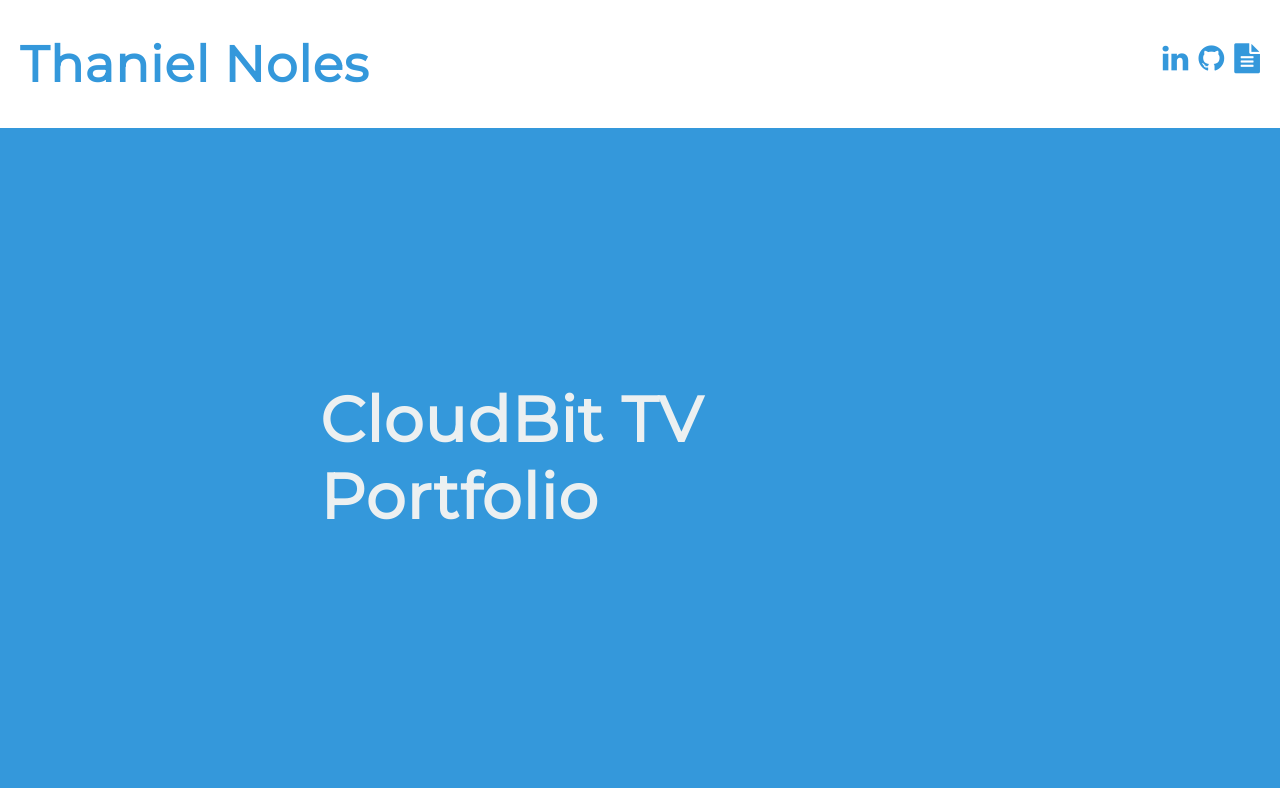
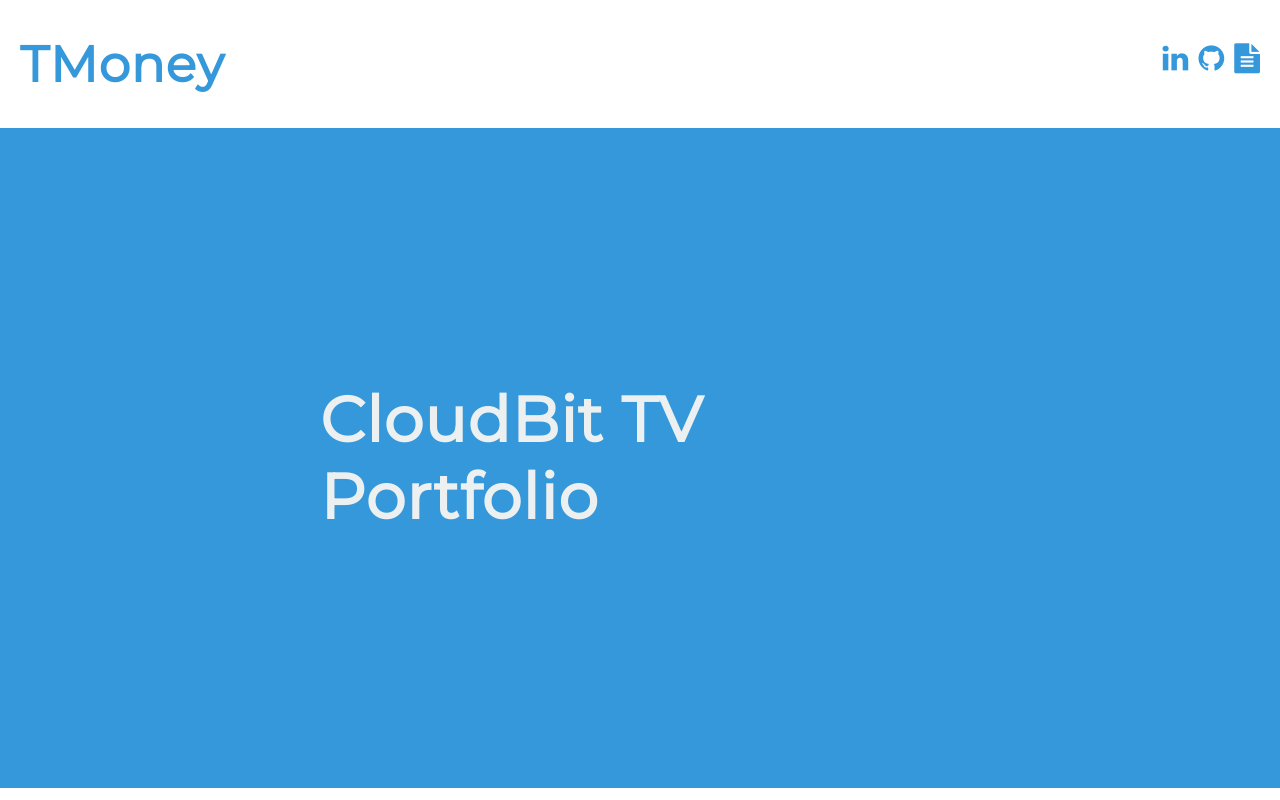
Before and after one commit to tnoles/my-portfolio, a React app: page index.html in a window 1280 px wide. Shown: the top 800 px of the page. Built offline with nearby package versions, Linux system fonts and the light colour scheme.

Commit message:
Updated index.html

```diff
--- a/index.html
+++ b/index.html
@@ -2,7 +2,7 @@
 <html>
   <head>
     <meta charset="utf-8">
-    <title>CloudBit</title>
+    <title>CloudBit TV</title>
     <link rel="stylesheet" href="styles/main.css"/>
 
     <link rel="stylesheet" href="https://maxcdn.bootstrapcdn.com/font-awesome/4.7.0/css/font-awesome.min.css"/>
@@ -15,7 +15,7 @@
     <main class="overflow--auto">
       <h1 class="color--skyBlue section__heading--largest">
         <!--Your name goes here -->
-        Thaniel Noles
+        TMoney
       </h1>
 
       <ul class="section--social">
```
